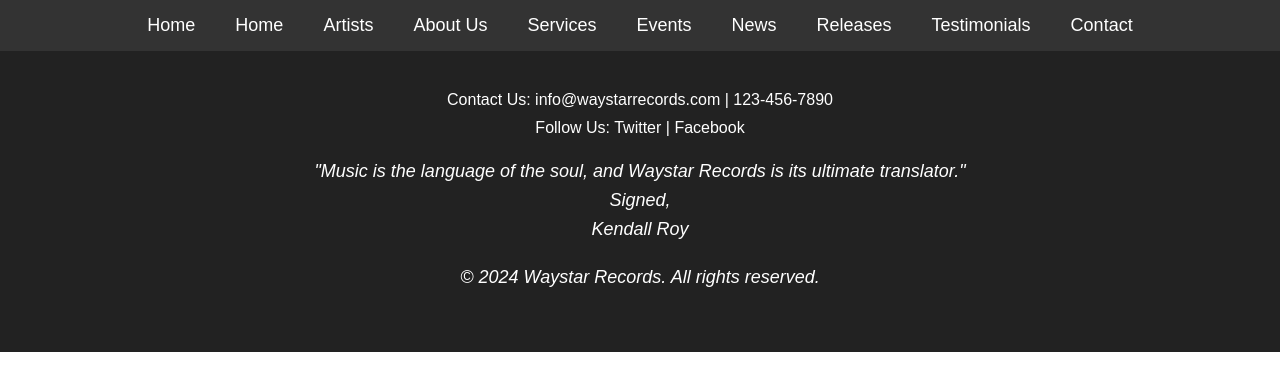
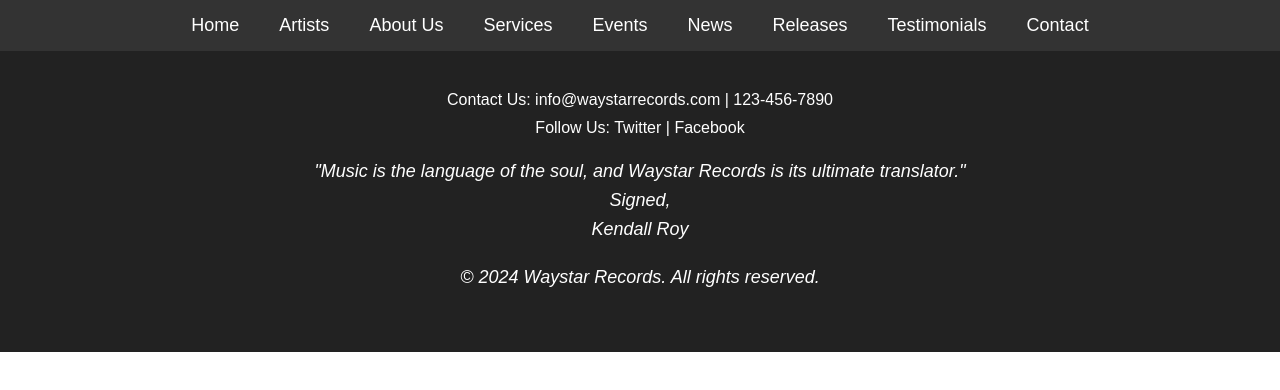
Before and after one commit to bostonbachexchange/waystar-records, a React (Create React App) app: page / in a window 1280 px wide. Shown: the top 390 px of the page. Built offline with nearby package versions, Linux system fonts and the light colour scheme.

Commit message:
undo src changes

```diff
--- a/src/App.js
+++ b/src/App.js
@@ -19,9 +19,6 @@ function App() {
       <div className="App">
         <nav>
           <ul>
-            <li>
-              <Link to="/">Home</Link>
-            </li>
             <li>
               <Link to="/waystar-records/">Home</Link>
             </li>
```
